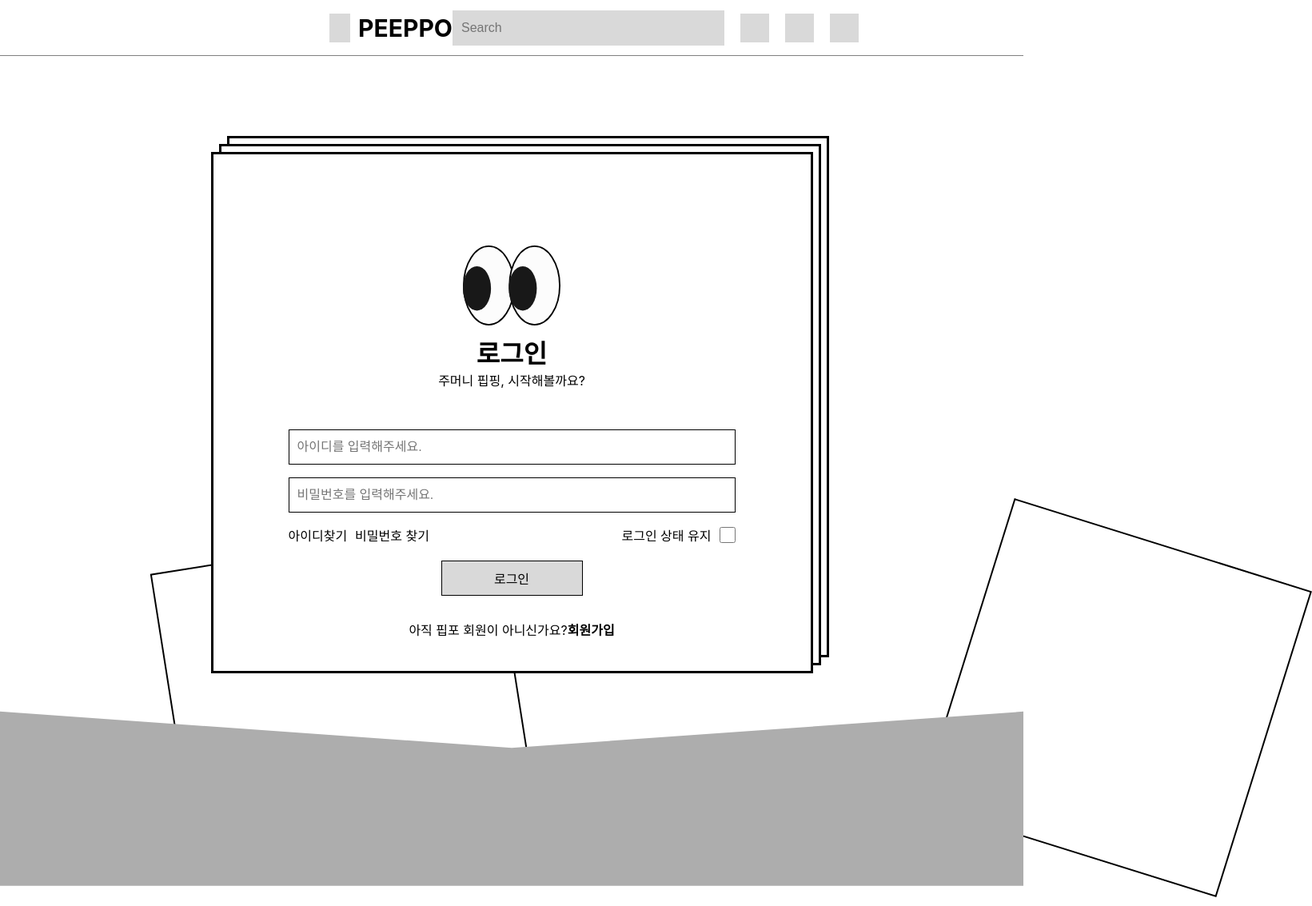
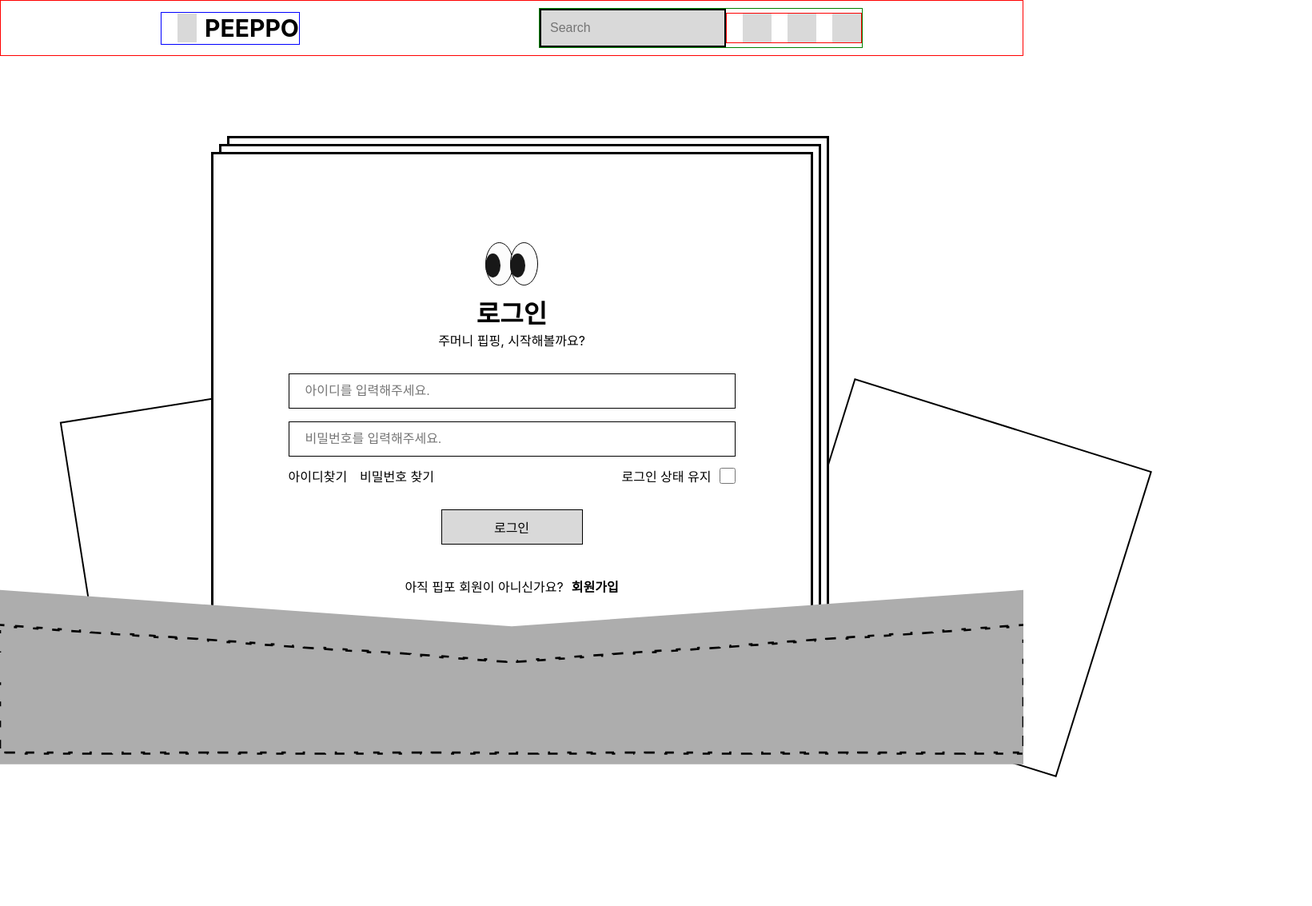
Before and after one commit to ffinal4/front-end, a React (Create React App) app: page /login in a window 1280 px wide. Shown: the whole page at 80% size, 1641 px wide, since content can reach past the window. After the commit the page ends 981 px from the top, so only its background shows below. Built offline with nearby package versions, Linux system fonts and the light colour scheme; a web font is replaced by a local one.

Commit message:
PEEP-16 <로그인 페이지 margin값 변경, footer css 변경>

```diff
--- a/src/components/common/Header.tsx
+++ b/src/components/common/Header.tsx
@@ -35,12 +35,13 @@ const HeadContainer = styled.div`
   justify-content: space-between;
   font-size: 18px;
   border-bottom: 1px solid gray;
-  padding: 13px 392px;
+  padding: 13px 200px;
   background-color: #fff;
+  border: 1px solid red;
 `;
 
 const LogoContainer = styled.div`
-  /* border: 1px solid red; */
+  border: 1px solid blue;
   display: flex;
   align-items: center;
   width: 174px;
@@ -52,13 +53,13 @@ const Logo = styled.div`
   margin-left: 10px;
 `;
 const Container = styled.div`
-  /* border: 1px solid red; */
+  border: 1px solid green;
   display: flex;
   align-items: center;
 `;
 const InputContainer = styled.div`
-  /* border: 1px solid red; */
-  width: 340px;
+  border: 2px solid black;
+  width: 100%;
   display: flex;
 `;
 const SearchInput = styled.input`
@@ -70,7 +71,7 @@ const SearchInput = styled.input`
   padding: 10px;
 `;
 const ButtonContainer = styled.div`
-  /* border: 1px solid red; */
+  border: 1px solid red;
   display: flex;
 `;
 const Button = styled.div`
--- a/src/pages/LoginPage.tsx
+++ b/src/pages/LoginPage.tsx
@@ -17,7 +17,7 @@ const LoginPage = () => {
   };
 
   return (
-    <div>
+    <LoginPageContainer>
       <LoginContainer>
         <LogInFormContainer>
           <TitleContainer>
@@ -73,9 +73,9 @@ const LoginPage = () => {
           </SignUpContainer>
         </LogInFormContainer>
       </LoginContainer>
-      <FooterContainer>
-        <FirstBoxContainer />
-        <SecondBoxContainer />
+      <FirstBoxContainer />
+      <SecondBoxContainer />
+      <FooterCon>
         <FirstFooter>
           <svg
             xmlns="http://www.w3.org/2000/svg"
@@ -86,7 +86,7 @@ const LoginPage = () => {
           >
             <path d="M0 0L960 68L1920 0V327H0V0Z" fill="#ADADAD" />
           </svg>
-          {/* <SecondFooter>
+          <SecondFooter>
             <svg
               xmlns="http://www.w3.org/2000/svg"
               width="100%"
@@ -102,12 +102,15 @@ const LoginPage = () => {
                 stroke-dasharray="20 20"
               />
             </svg>
-          </SecondFooter> */}
+          </SecondFooter>
         </FirstFooter>
-      </FooterContainer>
-    </div>
+      </FooterCon>
+    </LoginPageContainer>
   );
 };
+const LoginPageContainer = styled.div`
+  position: relative;
+`;
 
 const LoginContainer = styled.div`
   z-index: 999;
@@ -136,47 +139,56 @@ const TitleContainer = styled.div`
   margin: 0 auto;
 `;
 const LogoContainer = styled.div`
-  height: 110px;
+  width: 66px;
+  height: 54px;
   /* border: 1px solid red; */
   margin: 0 auto;
-  margin-top: 60px;
+  margin-top: 56px;
 `;
 
 const Logo = styled.img`
+  /* border: 1px solid blue; */
   width: 100%;
-  height: 100px;
 `;
 
 const Title = styled.div`
   font-size: 32px;
+  /* border: 1px solid red; */
   font-weight: 800;
+  margin-top: 10px;
 `;
 const SubTitle = styled.div`
   font-size: 16px;
   font-weight: 400;
+  /* border: 1px solid red; */
 `;
 const InputContainer = styled.div`
   display: flex;
   flex-direction: column;
   align-items: center;
-  padding-top: 20px;
-  margin-top: 30px;
+  /* padding-top: 20px; */
+  /* border: 1px solid red; */
+  margin-top: 14px;
+  margin-bottom: 12px;
 `;
 const Input = styled.input`
   width: 100%;
   height: 44px;
   border: 1px solid black;
-  padding: 10px;
-  margin-bottom: 16px;
+  padding: 20px;
+  margin-top: 16px;
+  /* margin-bottom: 16px; */
   font-size: 16px;
 `;
 
 const SearchId = styled.span`
   /* border: 1px solid black; */
+  font-size: 16px;
 `;
 const SearchPw = styled.span`
   /* border: 1px solid black; */
-  padding-left: 10px;
+  padding-left: 16px;
+  font-size: 16px;
 `;
 const MaintainLogin = styled.span`
   /* border: 1px solid black; */
@@ -209,13 +221,14 @@ const ButtonContainer = styled.div`
   display: flex;
   justify-content: center;
   /* border: 1px solid red; */
-  padding: 20px 0px 20px 0px;
+  margin-top: 30px;
 `;
 const SignUpContainer = styled.div`
+  margin-top: 40px;
   /* border: 1px solid green; */
   display: flex;
   justify-content: center;
-  padding: 10px 0px 10px 0px;
+  /* padding: 10px 0px 10px 0px; */
 `;
 
 const Content = styled.span`
@@ -223,19 +236,16 @@ const Content = styled.span`
 `;
 
 const SignUpLink = styled.div`
-  /* border: 1px solid red; */
   cursor: pointer;
   font-size: 16px;
   font-weight: 1000;
+  margin-left: 10px;
 `;
 
-const FooterContainer = styled.div`
-  /* position: relative; */
-`;
 const FirstBoxContainer = styled.div`
   width: 431.5px;
   height: 358.2px;
-  margin: -160px 690.9px 119.2px 212.6px;
+  margin: -350px 690.9px 119.2px 100px;
   transform: rotate(-8.96deg);
   border: solid 2px #000;
   background-color: #fff;
@@ -244,19 +254,26 @@ const FirstBoxContainer = styled.div`
 const SecondBoxContainer = styled.div`
   width: 389.6px;
   height: 401.1px;
-  margin: -170px 195.4px 104.9px 1200px;
+  margin: -320px 195.4px 104.9px 1000px;
   transform: rotate(-342.64deg);
   border: solid 2px #000;
   background-color: #fff;
   position: absolute;
 `;
+const FooterCon = styled.div`
+  position: relative;
+  position: absolute;
+  top: 500px;
+  z-index: 999;
+`;
 const FirstFooter = styled.div`
-  position: absolute;
+  position: relative;
   z-index: 999;
 `;
 const SecondFooter = styled.div`
-  /* position: absolute; */
-  /* z-index: 999; */
+  position: absolute;
+  z-index: 999;
+  bottom: 0;
 `;
 
 export default LoginPage;
```
